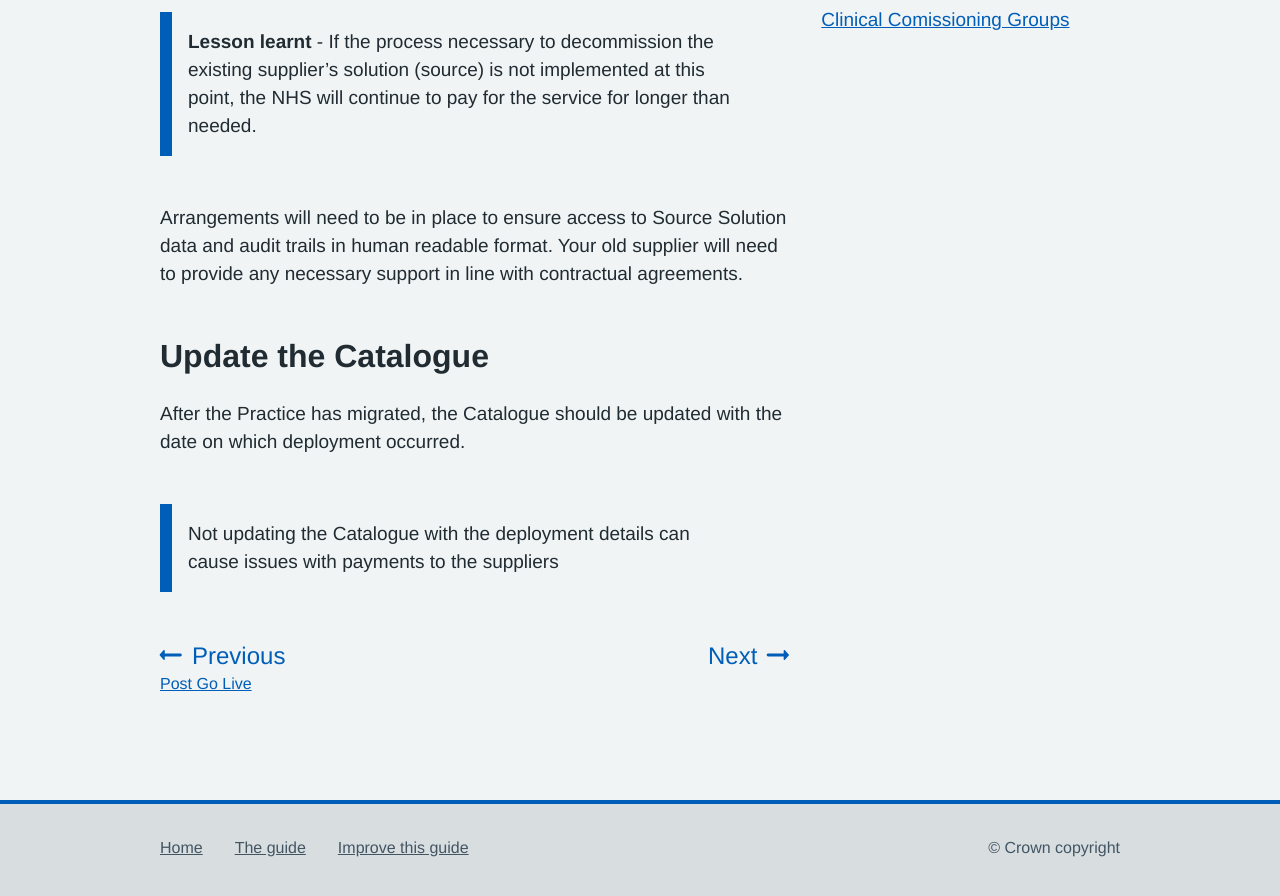
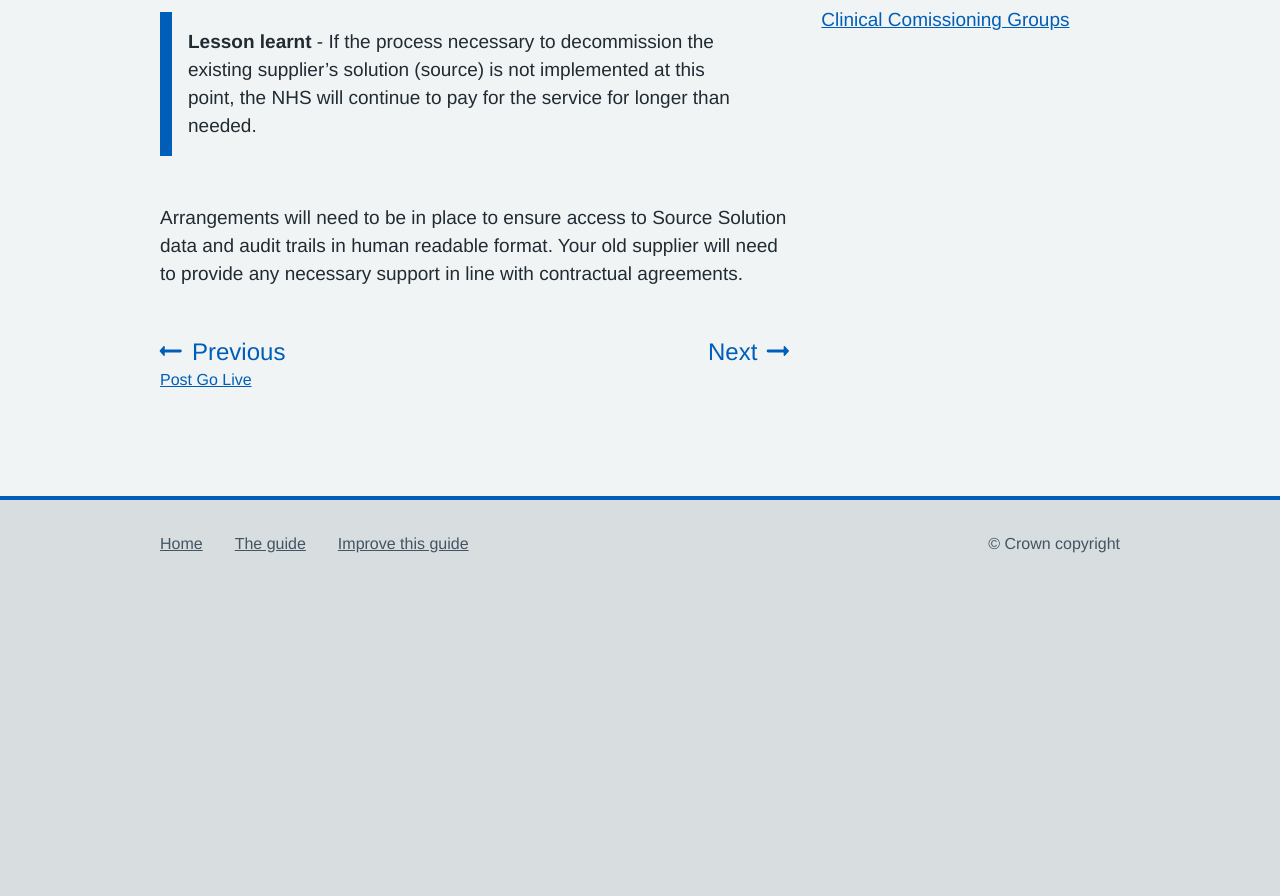
Before and after one commit to nhsconnect/prm-practice-migration, a Jekyll site: the page built from guide/08-end-of-your-migration.md, in a window 1280 px wide and 900 px high, scrolled down 961 px. Shown: the top 896 px of the window. Built offline with Jekyll 4.4.1, drawn with Linux system fonts in a browser that asks for light colours; some web fonts are replaced; after the commit the page ends 1557 px from its top, so only the background shows below that; part of the change alters nothing that is shown.

```diff
--- a/guide/08-end-of-your-migration.md
+++ b/guide/08-end-of-your-migration.md
@@ -28,18 +28,16 @@ __Lesson learnt__ - If the process necessary to decommission the existing suppli
 
 Arrangements will need to be in place to ensure access to Source Solution data and audit trails in human readable format. Your old supplier will need to provide any necessary support in line with contractual agreements.
 <!-- [UPLIFT] added reference to need for audit trails using original format in which data was captured -->
+<!-- [GAP] there is no migration of audit trails at this point. We don't yet know how to transfer these -->
 
+<!-- [GAP] we don't know how the M1 milestone payments will be managed within the Buying Catalogue
 ## Update the Catalogue {#update-the-catalogue}
-<!-- [GAP] heading will need to read 'update the Catalogue' in any case -->
 After the Practice has migrated, the Catalogue should be updated with the date on which deployment occurred.
-<!-- [UPLIFT] replace reference to Tracking Database with reference to Catalogue -->
-
 {%- capture lesson_learnt_1 -%}
 Not updating the Catalogue with the deployment details can cause issues with payments to the suppliers
-<!-- [UPLIFT] replace reference to Tracking Database with reference to Catalogue -->
 {%- endcapture -%}
-
 {%- include inset.html content=lesson_learnt_1 accessibility_text="Lesson learnt" markdown=true -%}
+heading will need to read 'update the Catalogue' in any case -->
 
 <!-- [GAP] need to clarify how to update the Catalogue with the date on which deployment occurred...
 Previous text:
```
